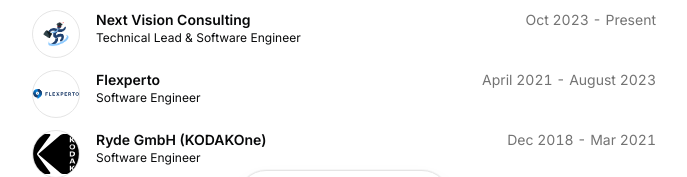
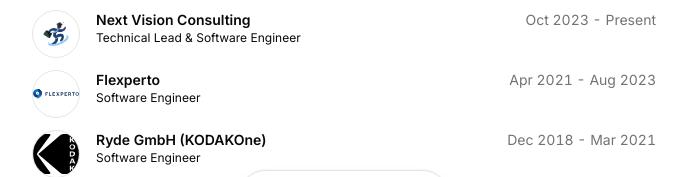
Before and after one commit to mnm89/portfolio, a Next.js app: page / in a window 1280 px wide. Shown: the part 558-735 px from the top of the page, without its empty margins (296-983 px from the left). Built offline with nearby package versions, Linux system fonts and the light colour scheme.

Commit message:
Update resume.tsx

```diff
--- a/src/data/resume.tsx
+++ b/src/data/resume.tsx
@@ -70,8 +70,8 @@
       location: "Remote",
       title: "Software Engineer",
       logoUrl: "/flexperto.svg",
-      start: "April 2021",
-      end: "August 2023",
+      start: "Apr 2021",
+      end: "Aug 2023",
       description:
         "Developed and optimized microservices for archiving & document management using Moleculer.js. Led the development of microfrontends using React.js, significantly improving modularity and reusability. Enhanced system monitoring by integrating Prometheus and Grafana dashboards. Improved business intelligence capabilities by implementing advanced MongoDB aggregation queries. Impact: Improved system performance, monitoring, and operational awareness for key Flexperto products.",
     },
```
